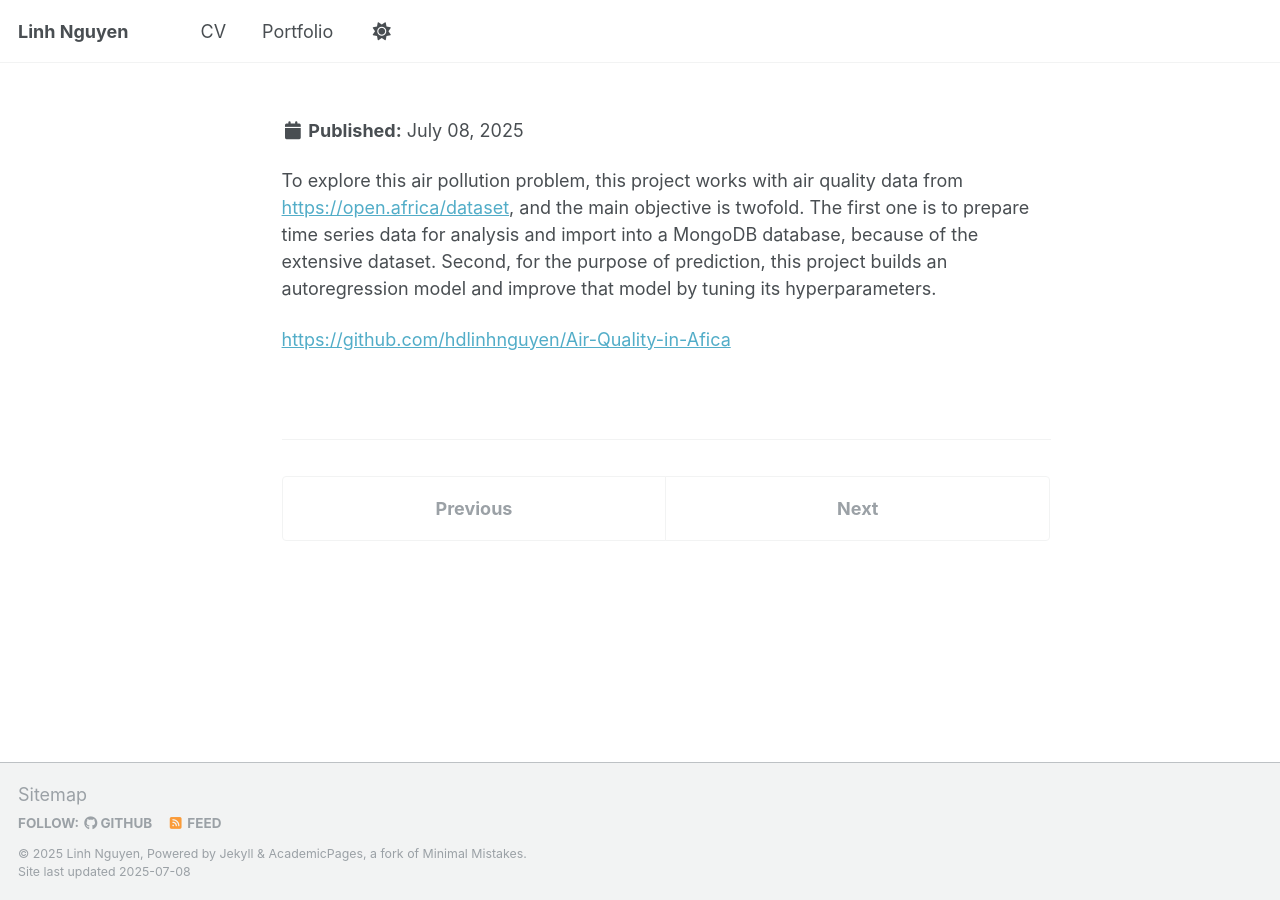
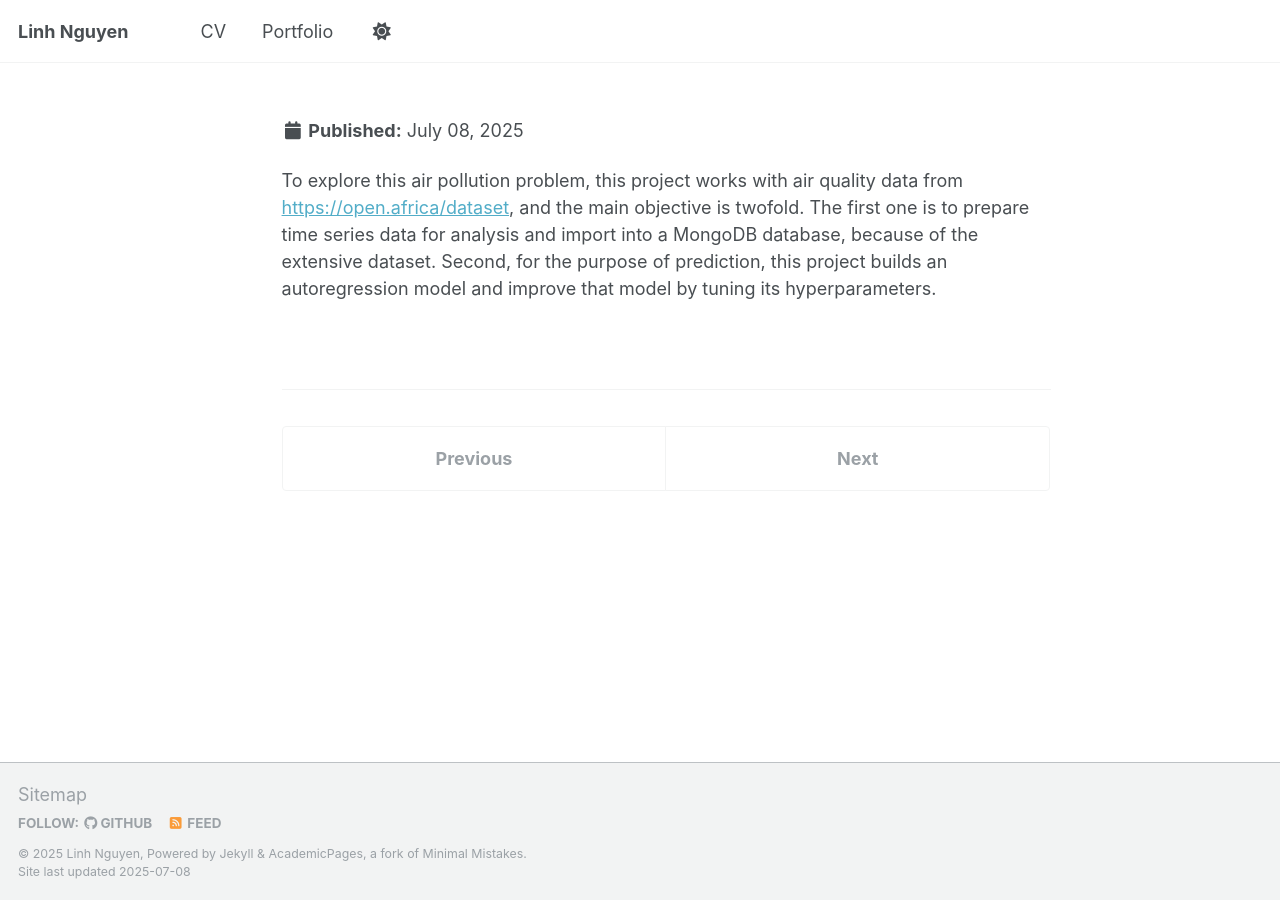
Before and after one commit to hdlinhnguyen/hdlinhnguyen.github.io, a Jekyll site: the page built from _portfolio/project_1.md, in a window 1280 px wide. Built offline with Jekyll 4.4.1, drawn with Linux system fonts in a browser that asks for light colours; a script that is not in the unit is left out; part of the change alters nothing that is shown.

Commit message:
Update project_1.md

```diff
--- a/_portfolio/project_1.md
+++ b/_portfolio/project_1.md
@@ -5,5 +5,3 @@ collection: portfolio
 ---
 
 To explore this air pollution problem, this project works with air quality data from [https://open.africa/dataset](openAfrica), and the main objective is twofold. The first one is to prepare time series data for analysis and import into a MongoDB database, because of the extensive dataset. Second, for the purpose of prediction, this project builds an autoregression model and improve that model by tuning its hyperparameters.
-
-[https://github.com/hdlinhnguyen/Air-Quality-in-Afica](Read more about this project)
```
